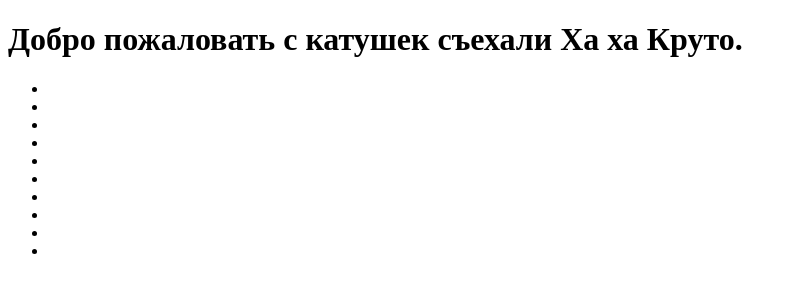
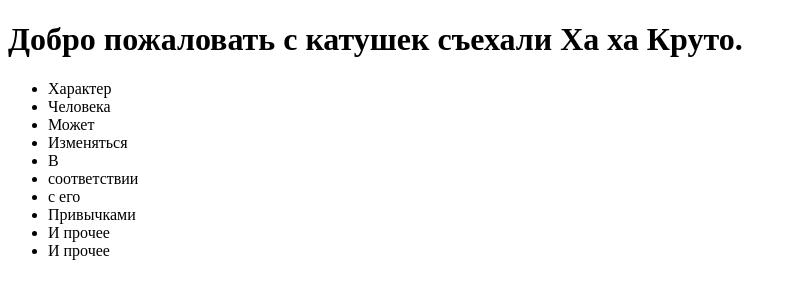
Before and after one commit to zuykovseo/frontend-education, a plain HTML site: page index.html in a window 1280 px wide. Shown: the whole page, without its empty margins (0-797 px from the left). Drawn offline with Linux system fonts and the light colour scheme.

Commit message:
Заполнение ul

```diff
--- a/index.html
+++ b/index.html
@@ -9,16 +9,16 @@
     <h1>Добро пожаловать с катушек съехали Ха ха Круто.</h1>
     <div class="block"></div>
     <ul>
-      <li></li>
-      <li></li>
-      <li></li>
-      <li></li>
-      <li></li>
-      <li></li>
-      <li></li>
-      <li></li>
-      <li></li>
-      <li></li>
+      <li>Характер</li>
+      <li>Человека</li>
+      <li>Может</li>
+      <li>Изменяться</li>
+      <li>В </li>
+      <li>соответствии</li>
+      <li> с его</li>
+      <li>Привычками</li>
+      <li>И прочее</li>
+      <li>И прочее</li>
     </ul>
     <div class="block">
       <span class="block__item red"></span>
```
